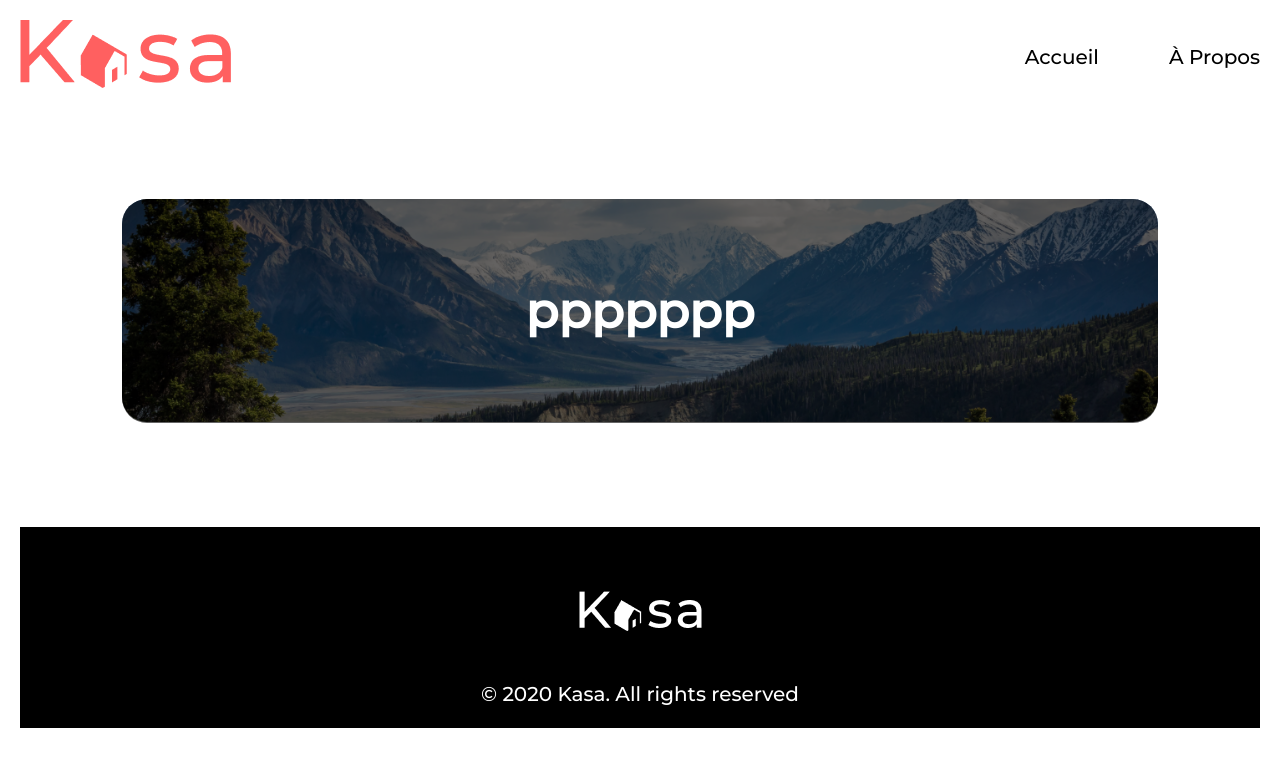
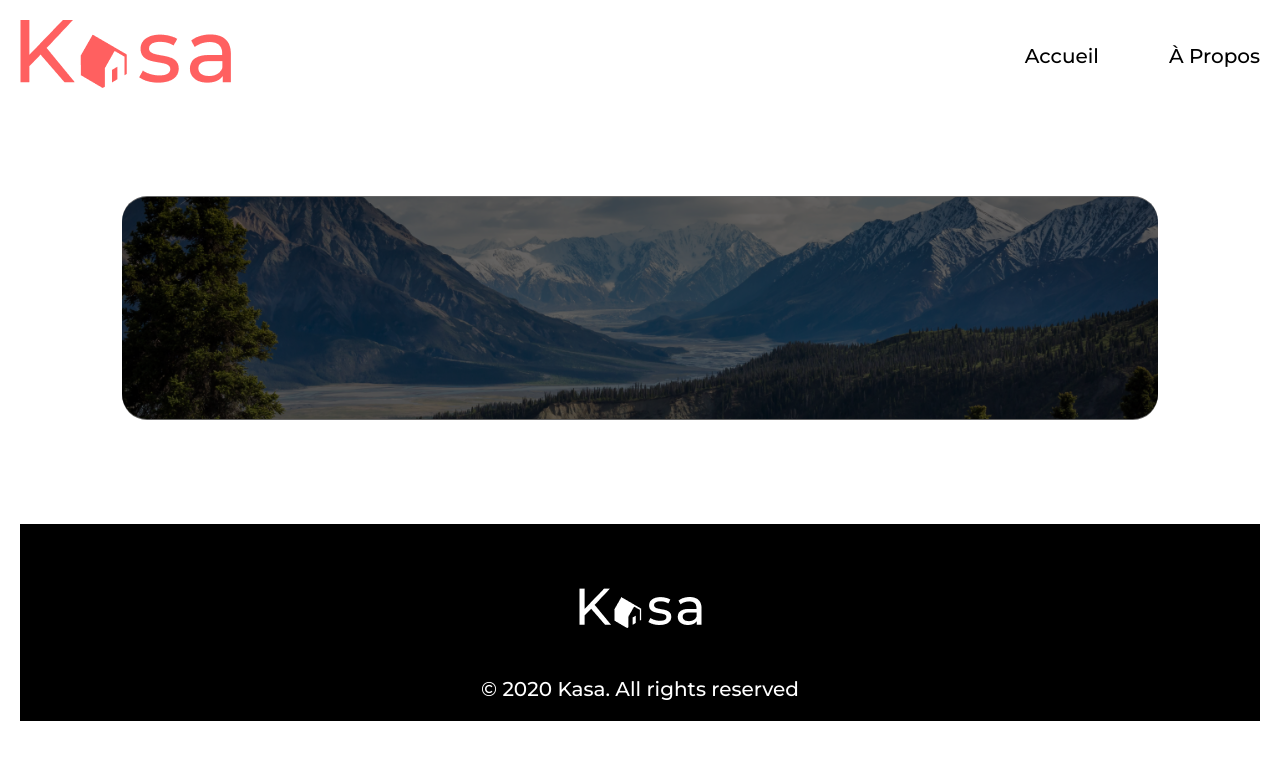
Before and after one commit to IlonaTG/Projet-8-creez-une-application-web-de-location-immobiliere-avec-react, a React (Vite) app in the folder creez-une-application-web-de-location-immobiliere-avec-react/: page /apropos in a window 1280 px wide. Shown: the top 766 px of the page. Built offline with nearby package versions, Linux system fonts and the light colour scheme.

Commit message:
import de component Error et le déplacement de Header dans le div

```diff
--- a/creez-une-application-web-de-location-immobiliere-avec-react/src/components/appRouter/main.jsx
+++ b/creez-une-application-web-de-location-immobiliere-avec-react/src/components/appRouter/main.jsx
@@ -4,20 +4,20 @@ import Home from '../../pages/home/main'
 import Footer from '../../components/layout/footer/main'
 import Header from '../../components/layout/header/main'
 import Apropos from '../../pages/apropos/main'
-
-
+import Error from '../layout/404/main'
+//import Appartement from '../../pages/appartements/main'
 
 
 
 function AppRouter() {
-
     return (
       <Router>
-        <div className="main-container">
         <Header />
+          <div className="main-container">
           <Routes>
             <Route exact path="/" element={<Home />} />
             <Route path="/apropos" element={<Apropos />} />
+            <Route path='*' element={<Error />} />
           </Routes>
           </div>
         <Footer />
@@ -25,4 +25,5 @@ function AppRouter() {
     )
   }
 
+  //<Route path="/appartements" element={<Appartement />} />
   export default AppRouter
--- a/creez-une-application-web-de-location-immobiliere-avec-react/src/components/layout/header/main.jsx
+++ b/creez-une-application-web-de-location-immobiliere-avec-react/src/components/layout/header/main.jsx
@@ -1,14 +1,15 @@
 import logo from '../../../assets/logo/logo-header.png'
+import {Link} from 'react-router-dom';
 
 function Header(){
     return(
     <div className="navbar">
       <div className="logo">
-      <img src={logo} alt="logo d'agence"></img>
+        <img src={logo} alt="logo d'agence"/>
       </div>
       <div className="links">
-        <a className="link-acceuil" href="">Accueil</a>
-        <a className="link-apropos" href="../../../pages/apropos/main.jsx">À Propos</a>
+        <Link className="link-acceuil" exact="true" to="/">Accueil</Link>
+        <Link className="link-apropos" to="/apropos">À Propos</Link>
       </div>
     </div>
     )
--- a/creez-une-application-web-de-location-immobiliere-avec-react/src/pages/apropos/main.jsx
+++ b/creez-une-application-web-de-location-immobiliere-avec-react/src/pages/apropos/main.jsx
@@ -5,7 +5,7 @@ import bannerAproposPage from '../../assets/banners/banner-apropos.png';
 function Apropos(){
     return(
         <section className="banner-homepage">
-            <Banner image={bannerAproposPage} title={'ppppppp'} />
+            <Banner image={bannerAproposPage} />
         </section>
     )
 }
--- a/creez-une-application-web-de-location-immobiliere-avec-react/src/sass/main.css
+++ b/creez-une-application-web-de-location-immobiliere-avec-react/src/sass/main.css
@@ -2,7 +2,6 @@
   font-family: "Montserrat", sans-serif;
   font-weight: 500;
   font-style: normal;
-  line-height: 142.6%;
 }
 
 #root {
@@ -18,38 +17,37 @@ body {
   justify-content: center;
 }
 
-.links {
-  display: flex;
-  flex-wrap: nowrap;
-  justify-content: flex-end;
-  align-items: center;
-}
-.links a {
-  color: #000000;
-  text-decoration: none;
-  font-size: 20px;
-  font-weight: 500;
-  margin-left: 70px;
-}
-.links.link-acceuil:hover {
-  text-decoration: underline;
-}
-.links.link-apropos:hover {
-  text-decoration: underline;
-}
-
 .navbar {
   display: flex;
   justify-content: space-between;
   flex-wrap: nowrap;
   margin-top: 20px;
 }
+.navbar .links {
+  display: flex;
+  flex-wrap: nowrap;
+  justify-content: flex-end;
+  align-items: center;
+}
+.navbar .links .link-acceuil, .navbar .links .link-apropos {
+  color: #000000;
+  text-decoration: none;
+  font-size: 20px;
+  font-weight: 500;
+  margin-left: 70px;
+  cursor: pointer;
+}
+.navbar .links .link-acceuil.link-acceuil:hover, .navbar .links .link-apropos.link-acceuil:hover {
+  text-decoration: underline;
+}
+.navbar .links .link-acceuil.link-apropos:hover, .navbar .links .link-apropos.link-apropos:hover {
+  text-decoration: underline;
+}
 
 * {
   font-family: "Montserrat", sans-serif;
   font-weight: 500;
   font-style: normal;
-  line-height: 142.6%;
 }
 
 #root {
@@ -113,7 +111,6 @@ body {
   font-family: "Montserrat", sans-serif;
   font-weight: 500;
   font-style: normal;
-  line-height: 142.6%;
 }
 
 #root {
@@ -177,6 +174,48 @@ body {
   padding-left: 20px;
 }
 
+* {
+  font-family: "Montserrat", sans-serif;
+  font-weight: 500;
+  font-style: normal;
+}
+
+#root {
+  width: 100%;
+  height: 100%;
+  max-width: 1240px;
+}
+
+body {
+  height: auto;
+  margin: 0;
+  display: flex;
+  justify-content: center;
+}
+
+.error-section {
+  display: flex;
+  align-items: center;
+  justify-content: center;
+  flex-direction: column;
+}
+.error-section .error-number {
+  color: #FF6060;
+  font-size: 18rem;
+  font-weight: 700;
+  margin: 0;
+  margin-top: 4rem;
+}
+.error-section .error-text {
+  color: #FF6060;
+  font-size: 36px;
+}
+.error-section .error-back_home {
+  color: #000000;
+  font-size: 18px;
+  margin: 7rem 0;
+}
+
 footer {
   max-height: 13rem;
   background-color: #000000;
```
Also changed, not shown: creez-une-application-web-de-location-immobiliere-avec-react/src/pages/appartements/main.jsx (+13 -4 lines), 1 other file (tests, documents, lock files or other folders).
